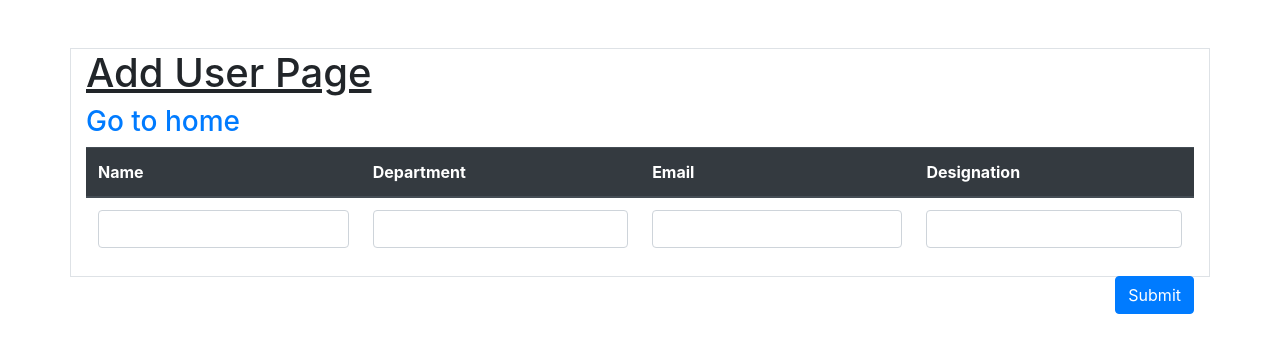
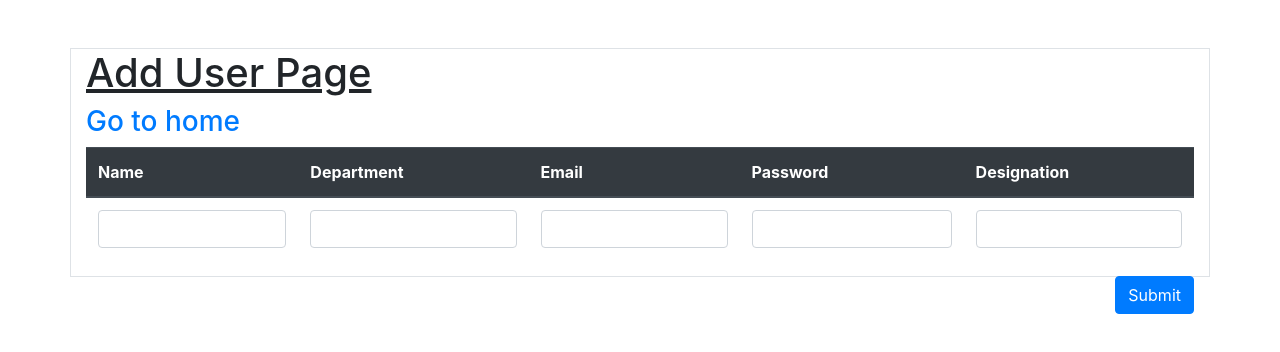
Before and after one commit to Hspharwinder/ReactCrudOperation, a React (Create React App) app: page /addUser in a window 1280 px wide. Shown: the top 352 px of the page. Built offline with nearby package versions, Linux system fonts and the light colour scheme.

Commit message:
required validation for text and email validation
Custom without 3rd party validation -- required validation for text and email validation
files
----
1. src --> Component --> AddUser.jsx
2. src --> functionComponentValidation --> formValidation.js

```diff
--- a/src/Component/AddUser.jsx
+++ b/src/Component/AddUser.jsx
@@ -1,21 +1,33 @@
 import React, {Component} from 'react';
 import { Link } from 'react-router-dom';
 import ApiService from '../Services/ApiService';
-
+import {validateEmail, validateText} from '../functionComponentValidation/formValidation';
 
 class AddUser extends Component{
-
     constructor(props){
         super(props)
         this.state = {
             name:'',
             dept:'',
             email:'',
-            designation:''
-         }
+            designation:'',
+            password:'',
+        }
+        this.validate = {   }
+
     }
-    changeHandle = e =>{
-        this.setState({ [e.target.id] : e.target.value })
+    changeHandler = (e) =>{
+        console.log(e);
+        this.setStateAsync(e);
+    }
+    onBlur = (e) => {
+        this.setStateAsync(e);
+    }
+    setStateAsync =  (e) => {
+        const id = [e.target.id];
+        const value = e.target.value;
+        this.setState({ [id]: value })
+        this.Validation(e);
     }
 
     submitHandler = e=> {
@@ -29,8 +41,62 @@ class AddUser extends Component{
         })
     }
 
+    getName = (value, id) => {
+        this.setState({ [id] : value }) // dynamic value [id], static id
+        console.log("Child to parent  ", value, id);
+        console.log("Child to parent state :: ", this.state.name);
+    }
+
+    Validation = (e) => {
+        const id = e.target.id;
+        const value = e.target.value;
+        const type = e.target.type;
+        //  creating dynamic object for validation
+        let valid = this.validate;
+        let v_id = "v_" + id;
+        let d_key = "touched12";
+        let d_value = true;
+        valid[v_id] = { [d_key] : d_value }; // insert new key and value into dynamic object
+        // valid[v_id].touched = true;   // also set value like this
+        console.log(valid);
+        debugger;
+        switch(true){
+            case id === 'email' || type === "email": {
+                valid[v_id] = { v_msg: validateEmail(value) }
+                // valid[v_id].v_msg = validateEmail(value);  // also set value like this
+                break;
+            }
+            case id === "phone" || type === "phone": {
+                valid[v_id].v_msg = validateText(value);
+                break;
+            }
+            // case id === "password" || type === "password": {
+            //     valid.v_msg = validateText(value);
+            //     break;
+            // }
+            case id === "matchPassword" || type === "matchPassword" : {
+                valid[v_id].v_msg = validateText(value);
+                break;
+            }
+            // case id === "name" || type === "text": {
+            //     valid[id].v_msg = validateText(value);
+            //     break;
+            // }
+
+            // required validation
+            case type === "text" : {
+                valid[v_id].v_msg = validateText(value);
+                break;
+            }
+            default : {
+                break;
+            }
+        }
+    }
+
     render(){
-        const { name, dept, email, designation } = this.state
+        const { name, dept, email, password, designation } = this.state;
+        const { v_name, v_dept, v_email, v_password, v_designation } = this.validate;
         return (
             <div className="container mt-5 border">
                 <h1><u>Add User Page</u></h1>
@@ -42,15 +108,45 @@ class AddUser extends Component{
                                 <th scope="col">Name</th>
                                 <th scope="col">Department</th>
                                 <th scope="col">Email</th>
+                                <th scope="col">Password</th>
                                 <th scope="col">Designation</th>
                             </tr>
                         </thead>
                         <tbody>
                             <tr>
-                                <th scope="row"><input type="text" className="form-control"  value={name} onChange={this.changeHandle} id="name" /></th>
-                                <td><input type="text" className="form-control" value={dept} onChange={this.changeHandle} id="dept" /></td>
-                                <td><input type="text" className="form-control" value={email} onChange={this.changeHandle} id="email" /></td>
-                                <td><input type="text" className="form-control" value={designation} onChange={this.changeHandle} id="designation" /></td>
+                                <th scope="row">
+                                    <input type="text" className="form-control"
+                                        value={name} onChange={this.changeHandler} id="name"
+                                        onBlur={this.onBlur}
+                                    />
+                                    {(v_name && v_name.touched && v_name.v_msg) ? (<p className="text-danger">{v_name.v_msg}</p>) : ''}
+                                </th>
+                                <td>
+                                    <input type="text" className="form-control" value={dept}
+                                        onChange={this.changeHandler} onBlur={this.onBlur} id="dept"
+                                    />
+                                    {v_dept && v_dept.v_msg ? (<p className="text-danger">{v_dept.v_msg}</p>) : ''}
+
+                                </td>
+                                <td>
+                                    <input type="text" className="form-control" value={email}
+                                    onChange={this.changeHandler} id="email"
+                                        onBlur={this.onBlur}
+                                    />
+                                    {v_email ? (<p className="text-danger">{v_email.v_msg}</p>):''}
+                                </td>
+                                <td>
+                                    <input type="text" className="form-control" value={password}
+                                        onChange={this.changeHandler} id="password" onBlur={this.onBlur}
+                                    />
+                                    {(v_password && v_password.touched && v_password.v_msg) ? (<p className="text-danger">{v_password.v_msg}</p>) : ''}
+                                </td>
+                                <td>
+                                    <input type="text" className="form-control" value={designation}
+                                        onChange={this.changeHandler} id="designation" onBlur={this.onBlur}
+                                    />
+                                    {(v_designation && v_designation.touched && v_designation.v_msg) ? (<p className="text-danger">{v_designation.v_msg}</p>) : ''}
+                                </td>
                             </tr>
                         </tbody>
                     </table>
--- a/src/Component/EditUser.jsx
+++ b/src/Component/EditUser.jsx
@@ -12,6 +12,7 @@ class editUser extends Component {
                 name: '',
                 dept: '',
                 email: '',
+                password:'',
                 designation: ''
             }]
         }
@@ -37,6 +38,7 @@ class editUser extends Component {
         let locValue = JSON.parse(localStorage.getItem('AllUser'));
         locValue = locValue.filter(x => x._id === id);
         this.setState({ user: locValue });
+        console.log("this.setState  ", this.setState.user );
     }
 
     submitHandler = e => {
@@ -50,7 +52,7 @@ class editUser extends Component {
     }
 
     render() {
-        const { name, dept, email, designation } = this.state.user[0];
+        const { name, dept, email, password, designation } = this.state.user[0];
         return (
             <div className="container mt-5 border">
                 <h1><u>Edit User Page</u></h1>
@@ -62,6 +64,7 @@ class editUser extends Component {
                                 <th scope="col">Name</th>
                                 <th scope="col">Department</th>
                                 <th scope="col">Email</th>
+                                <th scope="col">Password</th>
                                 <th scope="col">Designation</th>
                             </tr>
                         </thead>
@@ -70,6 +73,7 @@ class editUser extends Component {
                                 <th scope="row"><input type="text" className="form-control" value={name} onChange={this.changeHandler} id="name" /></th>
                                 <td><input type="text" className="form-control" value={dept} onChange={this.changeHandler} id="dept" /></td>
                                 <td><input type="text" className="form-control" value={email} onChange={this.changeHandler} id="email" /></td>
+                                <td><input type="text" className="form-control" value={password} onChange={this.changeHandler} id="password" /></td>
                                 <td><input type="text" className="form-control" value={designation} onChange={this.changeHandler} id="designation" /></td>
                             </tr>
                         </tbody>
--- a/src/Component/GetUser.jsx
+++ b/src/Component/GetUser.jsx
@@ -21,7 +21,7 @@ class getUser extends Component{
             this.setState({ user: result.data });
             // set value into local storage so that use again in edit user
             localStorage.setItem('AllUser', JSON.stringify(this.state.user));
-            console.log(result);
+            console.log("result ", result);
         }).catch(error => {
             console.log(error);
             this.setState({err: 'Error reterving data :: ' + error})
@@ -60,6 +60,7 @@ class getUser extends Component{
                                     <th scope="col">Name</th>
                                     <th scope="col">Department</th>
                                     <th scope="col">Email</th>
+                                    <th scope="col">Password</th>
                                     <th scope="col">Designation</th>
                                     <th scope="col">Button</th>
                                 </tr>
@@ -73,6 +74,7 @@ class getUser extends Component{
                                             <th scope="row">{data.name}</th>
                                             <td>{data.dept}</td>
                                             <td>{data.email}</td>
+                                            <td>{data.password}</td>
                                             <td>{data.designation}</td>
                                             <td>
                                                 <button className="btn btn-primary  mr-1" onClick={() => this.editUserHandler(data._id)}>Edit</button>
--- /dev/null
+++ b/src/functionComponentValidation/formValidation.js
@@ -0,0 +1,17 @@
+export const validateEmail = (values) => {
+    let errors = '';
+    if (!values) {
+        errors = 'Email address is required';
+    } else if (!/\S+@\S+\.\S+/.test(values)) {
+        errors = 'Email address is invalid';
+    }
+    return errors;
+};
+
+export const validateText = (values) => {
+    let errors = '';
+    if (!values) {
+        errors = 'required';
+    }
+    return errors;
+};
```
Also changed, not shown: src/ValidationControls/TextBox.jsx (added, +40 -0 lines).
